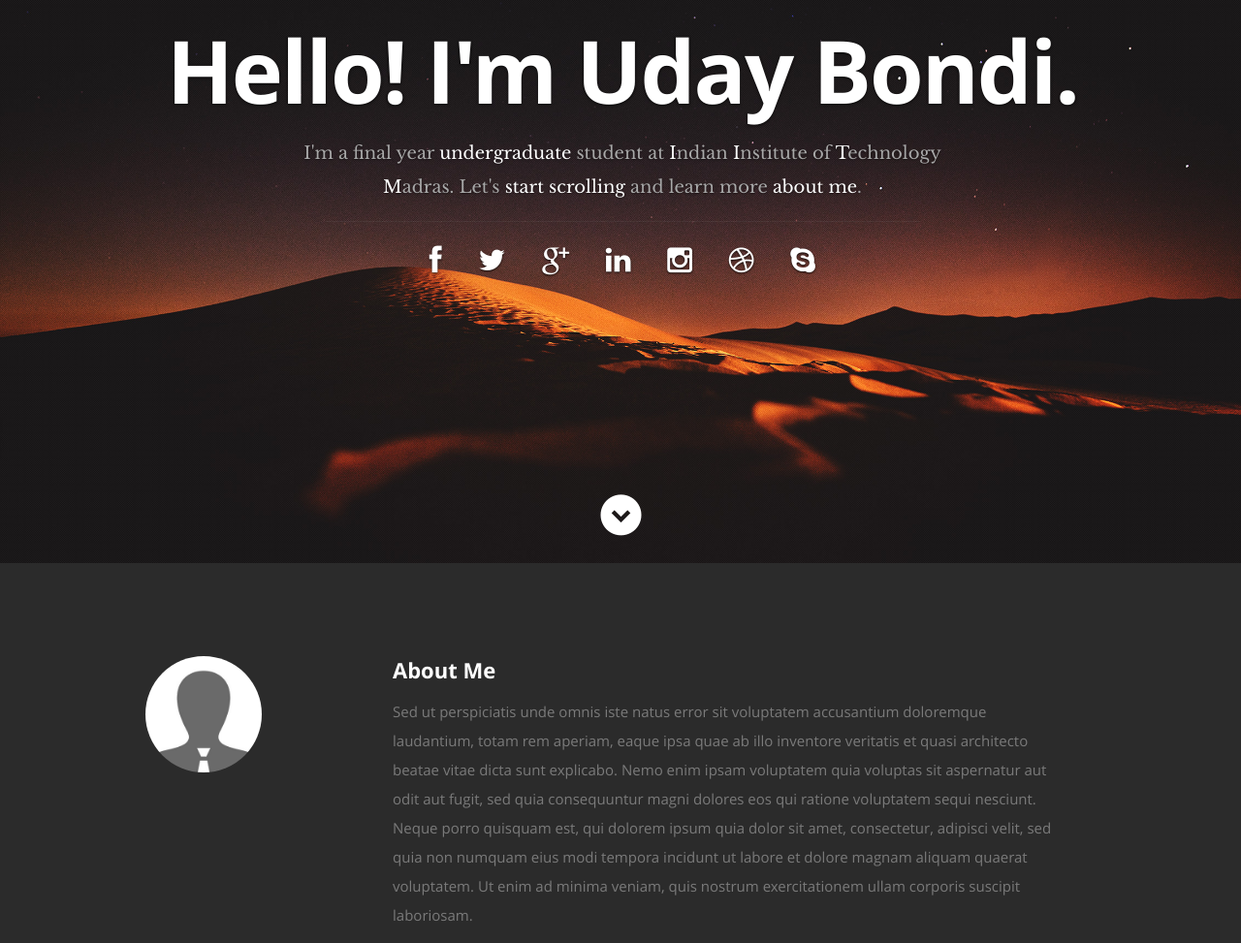
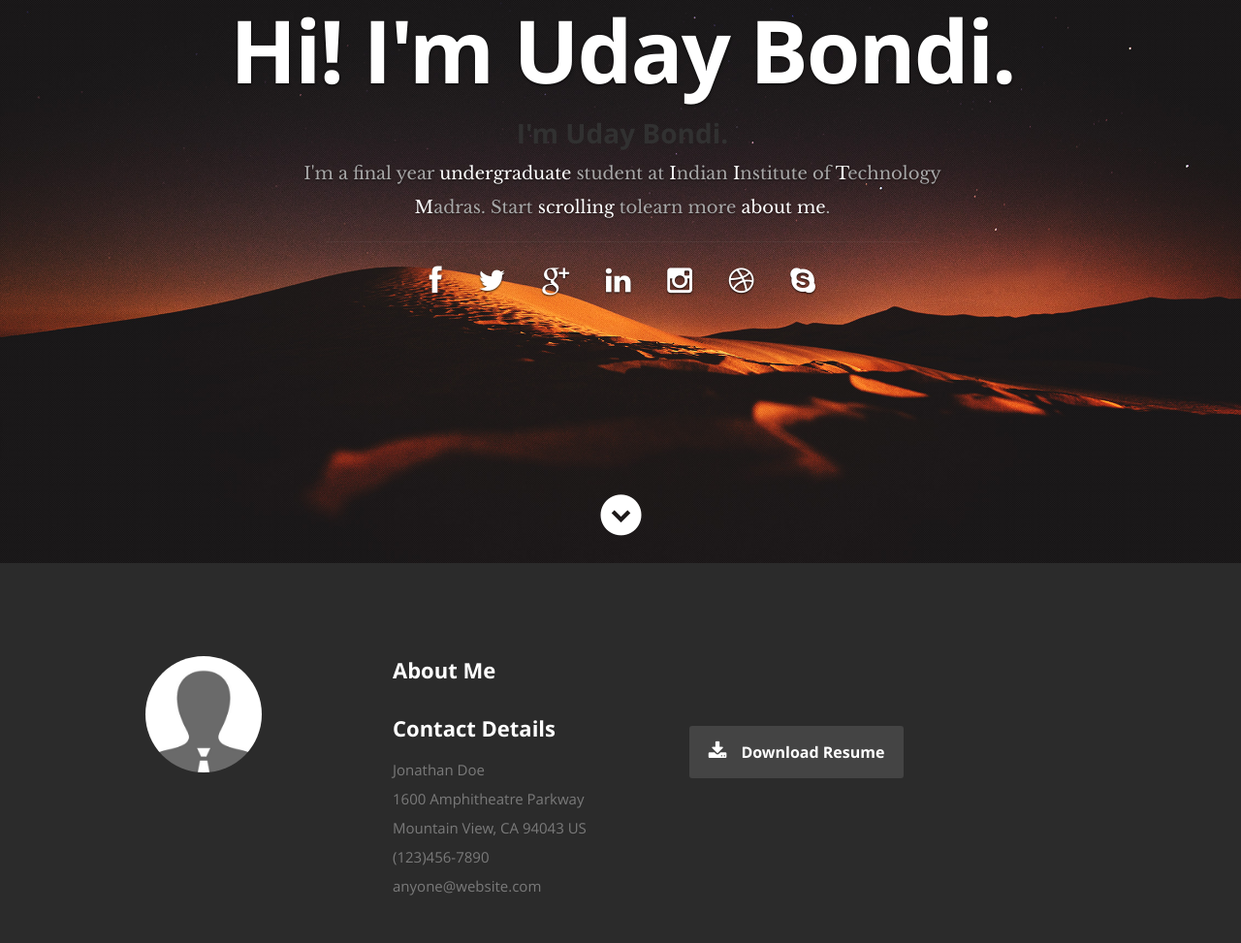
Before and after one commit to UdayBondi/udaybondi.github.io, a plain HTML site: page index.html in a window 1280 px wide. Shown: the part 219-1192 px from the top of the page at 97% size. Drawn offline with nearby package versions, Linux system fonts and the light colour scheme.

Commit message:
Update index.html

```diff
--- a/index.html
+++ b/index.html
@@ -7,7 +7,7 @@
    <!--- Basic Page Needs
    ================================================== -->
    <meta charset="utf-8">
-	<title>Ceevee - Free Responsive HTML5/CSS3 Template</title>
+	<title>Uday's Webpage</title>
 	<meta name="description" content="">
 	<meta name="author" content="">
 
@@ -56,9 +56,10 @@
 
       <div class="row banner">
          <div class="banner-text">
-            <h1 class="responsive-headline">Hello! I'm Uday Bondi.</h1>
-            <h3>I'm a final year <span>undergraduate </span> student at <span>I</span>ndian <span>I</span>nstitute of <span>T</span>echnology <span>M</span>adras.  Let's <a class="smoothscroll" href="#about">start scrolling</a>
-            and learn more <a class="smoothscroll" href="#about">about me</a>.</h3>
+            <h1 class="responsive-headline">Hi! I'm Uday Bondi.</h1>
+            <h2 class="responsive-headline">I'm Uday Bondi.</h2>
+            <h3>I'm a final year <span>undergraduate </span> student at <span>I</span>ndian <span>I</span>nstitute of <span>T</span>echnology <span>M</span>adras. Start <a class="smoothscroll" href="#about">scrolling</a>
+            tolearn more <a class="smoothscroll" href="#about">about me</a>.</h3>
             <hr />
             <ul class="social">
                <li><a href="#"><i class="fa fa-facebook"></i></a></li>
@@ -95,12 +96,7 @@
 
             <h2>About Me</h2>
 
-            <p>Sed ut perspiciatis unde omnis iste natus error sit voluptatem accusantium doloremque laudantium, totam rem aperiam,
-            eaque ipsa quae ab illo inventore veritatis et quasi architecto beatae vitae dicta sunt explicabo. Nemo enim ipsam
-            voluptatem quia voluptas sit aspernatur aut odit aut fugit, sed quia consequuntur magni dolores eos qui ratione
-            voluptatem sequi nesciunt. Neque porro quisquam est, qui dolorem ipsum quia dolor sit amet, consectetur, adipisci velit,
-            sed quia non numquam eius modi tempora incidunt ut labore et dolore magnam aliquam quaerat voluptatem.
-            Ut enim ad minima veniam, quis nostrum exercitationem ullam corporis suscipit laboriosam.
+            <p>
             </p>
 
             <div class="row">
```
